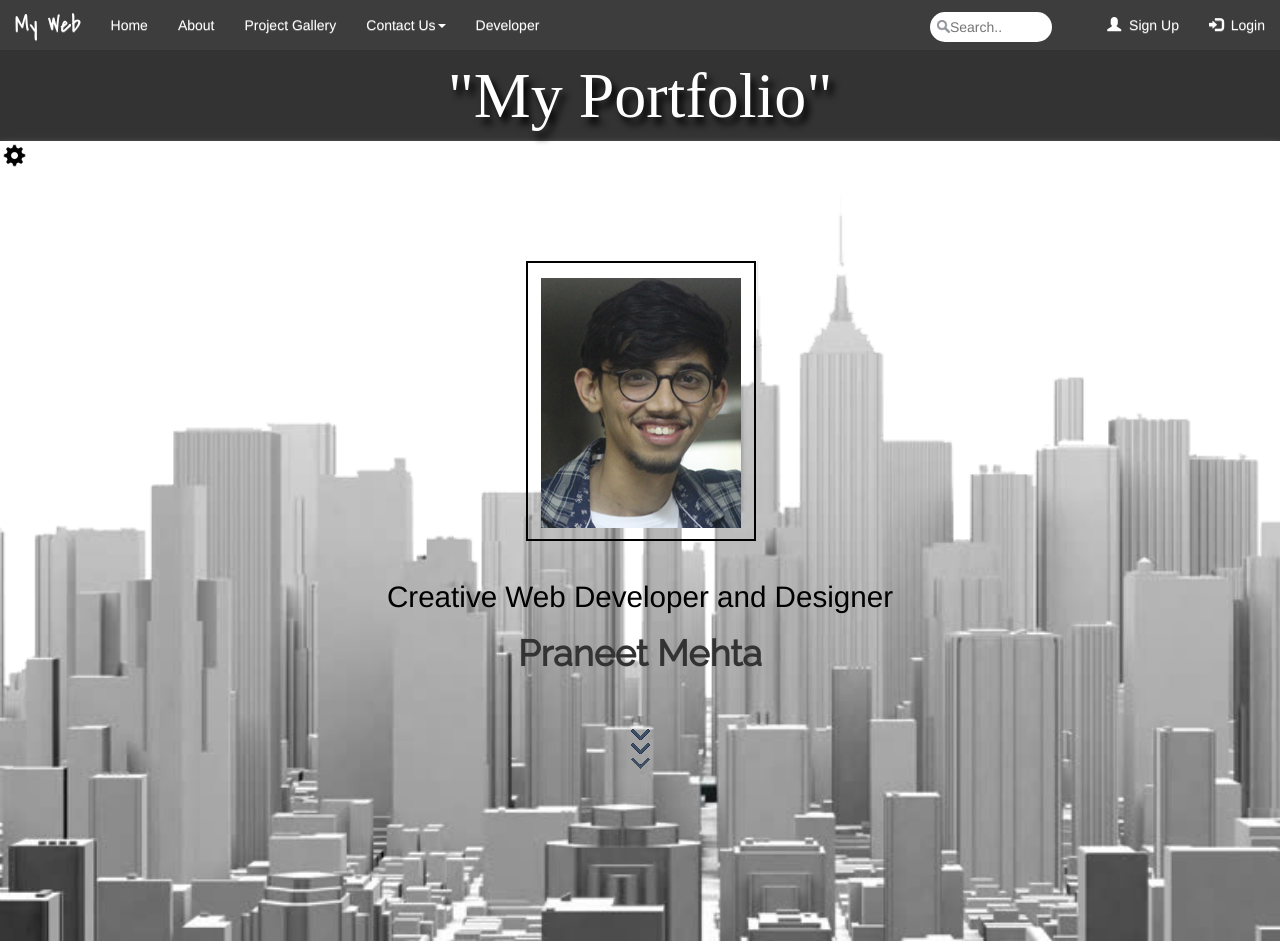
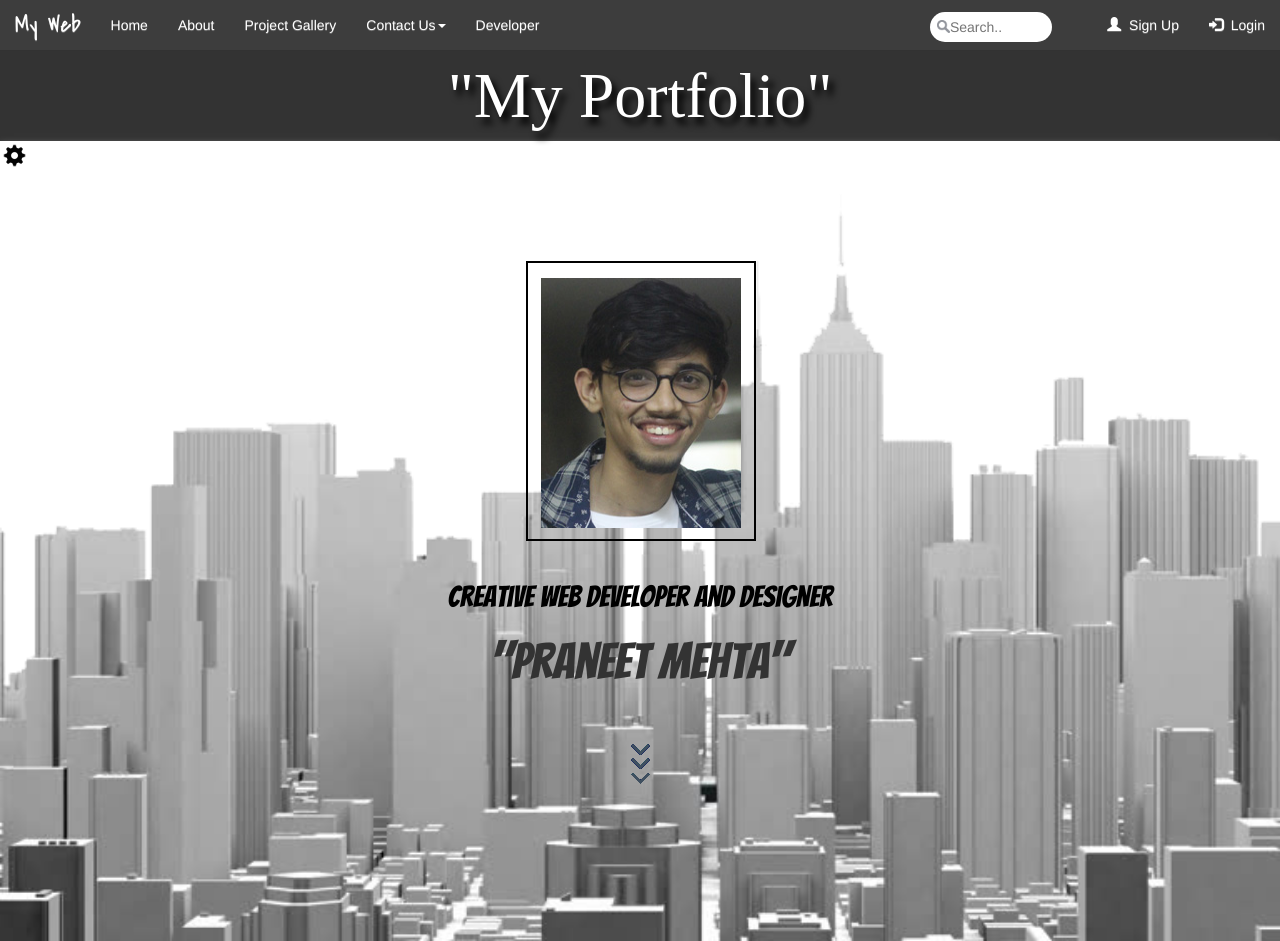
Before and after one commit to praneetmehta/praneetmehta.github.io, a plain HTML site: page index.htm in a window 1280 px wide. Shown: the top 941 px of the page. Drawn offline with nearby package versions, Linux system fonts and the light colour scheme; a web font is replaced by a local one.

Commit message:
added name

```diff
--- a/index.htm
+++ b/index.htm
@@ -13,6 +13,7 @@
     <link href='https://fonts.googleapis.com/css?family=Raleway' rel='stylesheet' type='text/css'>
     <link href='https://fonts.googleapis.com/css?family=Pacifico' rel='stylesheet' type='text/css'>
     <link href='https://fonts.googleapis.com/css?family=Indie+Flower|Covered+By+Your+Grace' rel='stylesheet' type='text/css'>
+    <link href="https://fonts.googleapis.com/css?family=Bangers" rel="stylesheet">
 </head>
 
 <body style="text-align:center">
@@ -77,8 +78,8 @@
                     <div id="profile-pic">
                         <img src="images/proPic.jpg" width="200" height="250" style="margin-top:15px" id="pro">
                     </div>
-                    <h1 id="textHead">Creative Web Developer and Designer</h1>
-                    <h1 style="font-family:'Raleway';font-weight:800">Praneet Mehta</h1>
+                    <h1 id="textHead" style="font-family:'Bangers'">Creative Web Developer and Designer</h1>
+                    <h1 style="font-family:'Bangers'; font-weight:100; font-size:50px">"Praneet Mehta"</h1>
                     <a href="#AboutUs"><img id="scrolldown" style="margin-top:300px" src="images/scroll-down2.gif"></a>
                 </div>
             </div>
```
